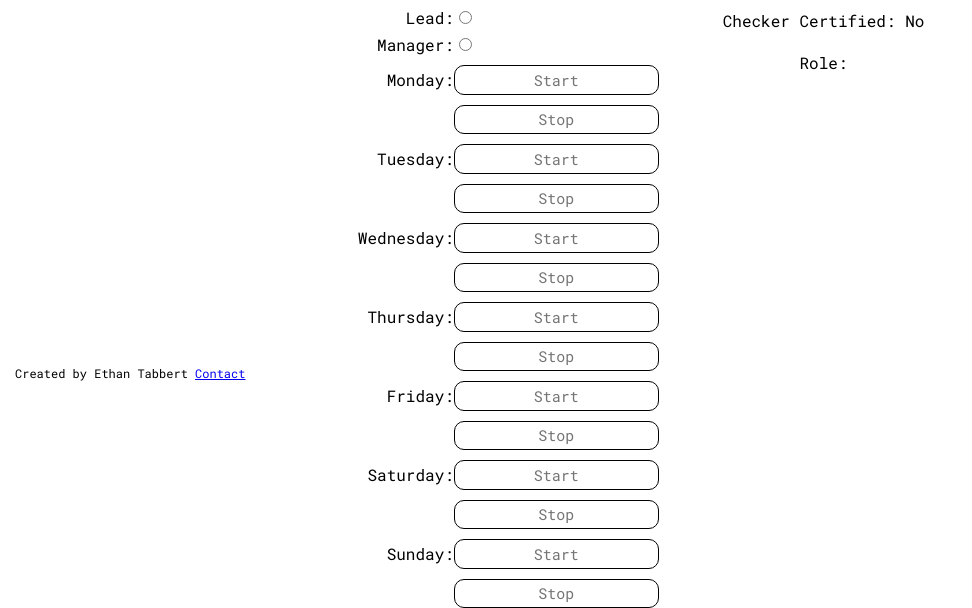
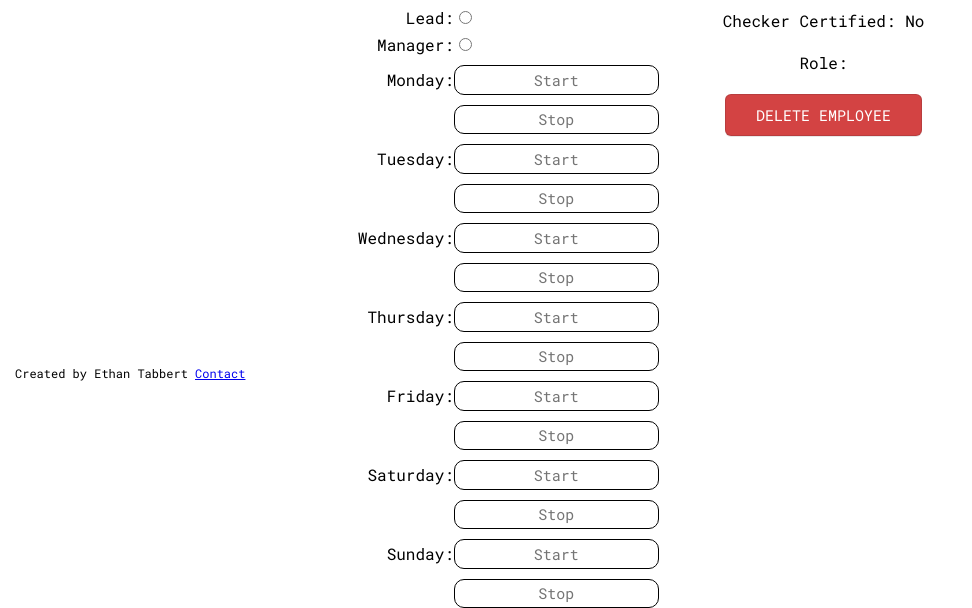
Before and after one commit to etabbert/Hillcrest-Manager-Assistant, a PHP site: page /editUser.html in a window 1280 px wide. Shown: the part 412-1020 px from the top of the page, without its empty margins (0-972 px from the left). Run offline with PHP 8.4, Linux system fonts and the light colour scheme; data comes from the database, SQL or seed files in the repository; both versions use the stored data as it was after the commit.

Commit message:
Delete User Functionality

```diff
--- a/editUser.html
+++ b/editUser.html
@@ -123,6 +123,7 @@
 						<div id="saturdayStopText" align="center"></div>
 						<div id="sundayStartText" align="center"></div>
 						<div id="sundayStopText" align="center"></div>
+						<button class='delete' type='submit' align="center" onclick="deleteEmployee()">DELETE EMPLOYEE</a>
 					</div>
 				</td>
 			</tr>
--- a/editUser.js
+++ b/editUser.js
@@ -226,7 +226,6 @@ async function applyEdits() {
 
 	let result = await myResponse.json();
     let output = JSON.stringify(result);
-	console.log(result);
 
 	if (result == "Complete") {
 		editUser();
@@ -250,3 +249,29 @@ function setStop(stop) {
 		return stop;
 	}
 }
+
+async function deleteEmployee() {
+	var studentid = gup("ID");
+
+	var deleteConfirm = confirm("Delete Employee?");
+	if (deleteConfirm) {
+		let myResponse = await fetch("deleteEmployee.php", {
+		method: 'POST',
+		headers: {'Accept': 'application/json', 'Content-Type': 'application/json'},
+		body: JSON.stringify({studentid: studentid})
+		});
+
+		let result = await myResponse.json();
+		let output = JSON.stringify(result);
+
+		if (result == "Complete") {
+			window.location.replace('employeeDeleted.html');
+		} else {
+			document.getElementById('error').innerHTML = "There was an issue deleting this employee";
+		}
+	}
+	else {
+		console.log('User not deleted')
+	}
+
+}
--- a/editUser.php
+++ b/editUser.php
@@ -2,9 +2,6 @@
 function applyUserEdits($firstname, $lastname, $studentid, $phone, $email, $checker, $role, $mondayStart, $mondayStop, $tuesdayStart, $tuesdayStop, $wednesdayStart, $wednesdayStop, $thursdayStart, $thursdayStop, $fridayStart, $fridayStop, $saturdayStart, $saturdayStop, $sundayStart, $sundayStop) {
 	$db = new SQLite3('db/employees.db');
 	$db->exec('BEGIN EXCLUSIVE;');
-	error_log($firstname);
-	$studentQuery = "SELECT * FROM employees WHERE studentid = '$studentid'";
-	$getStudent = $db->query($studentQuery);
 
 	$updateFirstname = "UPDATE employees SET firstname = '$firstname' WHERE studentid = '$studentid'";
 	$updateLastname = "UPDATE employees SET lastname = '$lastname' WHERE studentid = '$studentid'";
--- a/indexStyle.css
+++ b/indexStyle.css
@@ -216,6 +216,25 @@
 		white-space: nowrap;
 	}
 
+	.delete {
+		margin-right: auto;
+		appearance: none;
+		background-color: #d34343;
+		border: 1px solid rgba(27, 31, 35, .15);
+		border-radius: 6px;
+		box-shadow: rgba(27, 31, 35, .1) 0 1px 0;
+		box-sizing: border-box;
+		color: #fff;
+		cursor: pointer;
+		font-family: 'Roboto Mono', monospace;
+		font-size: 15px;
+		line-height: 20px;
+		padding: 10px 30px 10px 30px;
+		text-align: center;
+		vertical-align: middle;
+		white-space: nowrap;
+	}
+
 	footer {
 		font-size: 12px;
 		text-align: left;
```
Also changed, not shown: deleteEmployee.php (added, +26 -0 lines), employeeDeleted.html (added, +35 -0 lines), db/employees.db.
